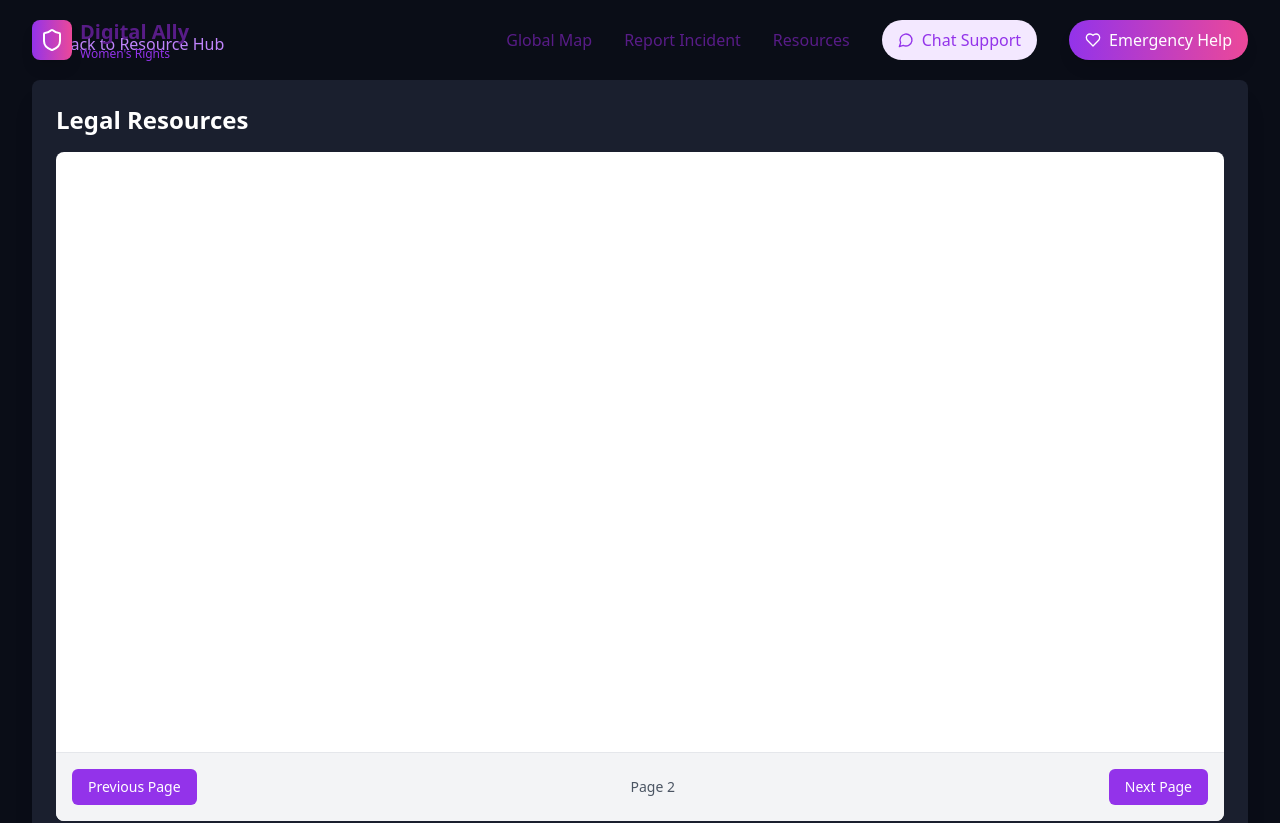
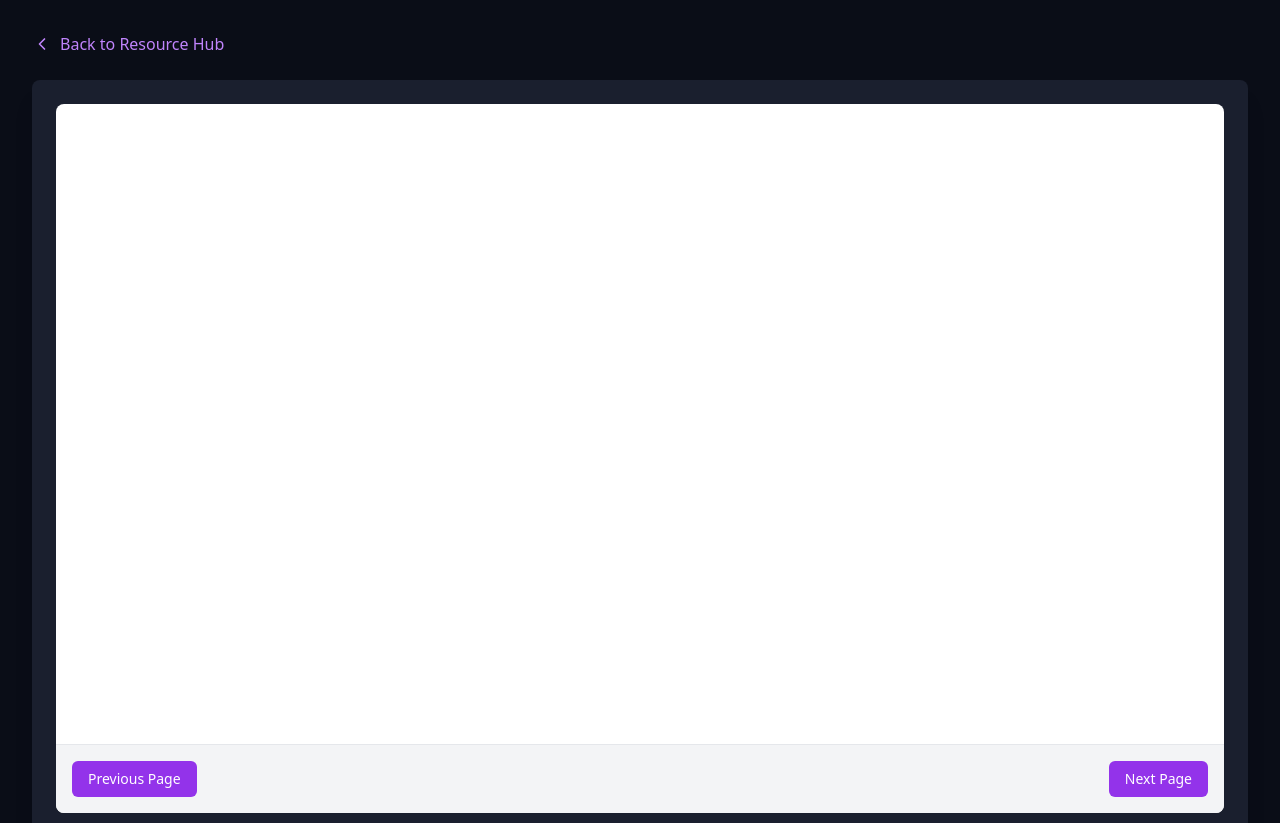
Before and after one commit to rebeccabas/DIgitalAlly, a React (Vite) app: page /legal-resources in a window 1280 px wide. Shown: the top 823 px of the page. Built offline with nearby package versions, Linux system fonts and the light colour scheme.

Commit message:
Leagal recource improved

```diff
--- a/src/App.tsx
+++ b/src/App.tsx
@@ -12,7 +12,8 @@ import LegalResourcesPage from './components/LegalResources';
 
 function App() {
   const location = useLocation();
-  const hideHeaderFooter = location.pathname === '/chatbot' || location.pathname === '/generate-complaint';
+  // Update the condition to include '/legal-resources'
+  const hideHeaderFooter = location.pathname === '/chatbot' || location.pathname === '/generate-complaint' || location.pathname === '/legal-resources';
 
   return (
     <div className="min-h-screen bg-gradient-to-b from-purple-50 to-white">
--- a/src/components/LegalResources.tsx
+++ b/src/components/LegalResources.tsx
@@ -1,13 +1,12 @@
 import React, { useState } from 'react';
+import { Link } from 'react-router-dom';
 import { ChevronLeft } from 'lucide-react';
-import { Link } from 'react-router-dom';
 
 const LegalResourcesPage = () => {
-  const [currentPage, setCurrentPage] = useState(2);
+  const [currentPage, setCurrentPage] = useState(25);
 
   return (
     <div className="min-h-screen bg-[#0A0D17]">
-
       {/* Main Content */}
       <div className="max-w-7xl mx-auto px-4 sm:px-6 lg:px-8 py-8">
         <div className="mb-6">
@@ -23,13 +22,12 @@ const LegalResourcesPage = () => {
         {/* PDF Viewer Container */}
         <div className="bg-[#1A1F2E] rounded-lg shadow-xl overflow-hidden">
           <div className="p-6">
-            <h2 className="text-2xl font-bold text-white mb-4">Legal Resources</h2>
-
             {/* PDF Viewer */}
             <div className="bg-white rounded-lg overflow-hidden">
-              <div className="h-[600px]">
+              {/* Adjust height to fit screen */}
+              <div className="h-[80vh]">
                 <iframe
-                  src="/src/assets/constitution.pdf#page=25"
+                  src={`/src/assets/constitution.pdf#page=${currentPage}`}
                   className="w-full h-full"
                   title="Legal Resources PDF"
                 />
@@ -45,9 +43,7 @@ const LegalResourcesPage = () => {
                   >
                     Previous Page
                   </button>
-                  <span className="text-sm text-gray-600">
-                    Page {currentPage}
-                  </span>
+
                   <button
                     onClick={() => setCurrentPage(prev => prev + 1)}
                     className="px-4 py-2 text-sm font-medium text-white bg-purple-600 rounded-md hover:bg-purple-700"
```
